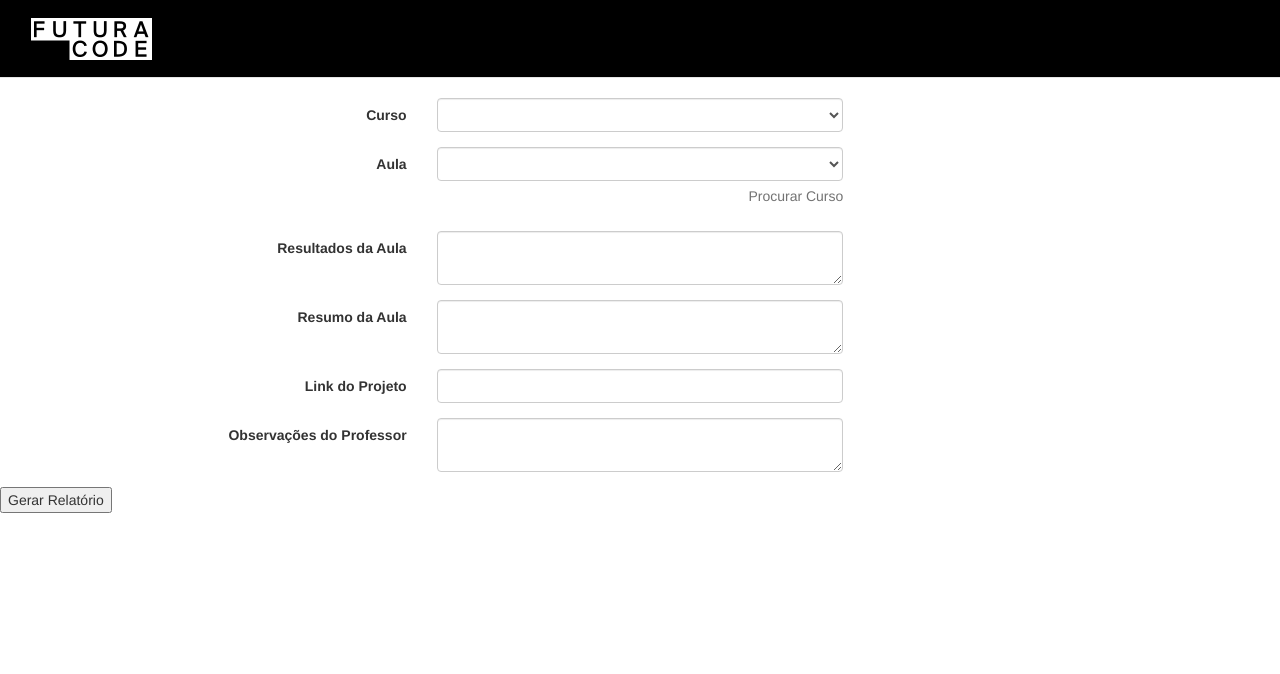
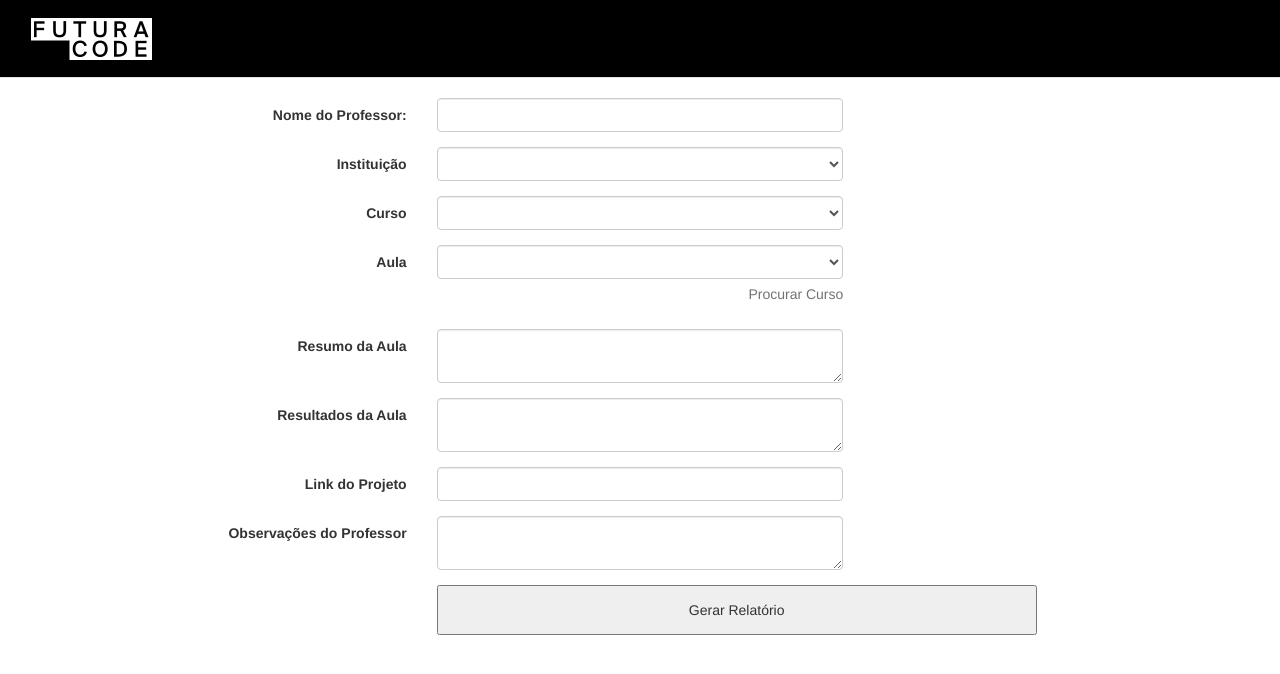
Before and after one commit to GuiTadeu/FCReport, a Django app: page / in a window 1280 px wide. Shown: the top 674 px of the page. Run offline with Django 3.2, Linux system fonts and the light colour scheme; some libraries are stand-ins or nearby versions.

Commit message:
Instituições e Nome do Professor

```diff
--- a/Relatorio/generatorPDF/templates/generatorPDF/index.html
+++ b/Relatorio/generatorPDF/templates/generatorPDF/index.html
@@ -21,6 +21,37 @@
 
             <!-- Form Name -->
             <legend style="background-color: #000000;"><img src="{% static 'img/logo.png'%}"></legend>
+
+            <!-- Professor -->
+            <div class="form-group">
+              <label class="col-md-4 control-label" for="textinput">Nome do Professor:</label>
+              <div class="col-md-4">
+                <input name="link" type="text" placeholder="" class="form-control input-md">
+              </div>
+            </div>
+
+
+            <!-- Select Basic -->
+            <div class="form-group">
+              <label class="col-md-4 control-label" for="selectbasic">Instituição</label>
+              <div class="col-md-4">
+                <select name="instituicao" class="form-control">
+                  <option></option>
+                  <option>Futura Code</option>
+                  <option>Aubrick Vieira</option>
+                  <option>Aubrick Jesuino</option>
+                  <option>Beit Yaacov</option>
+                  <option>PlayPen</option>
+                  <option>Palmares</option>
+                  <option>Nova Era</option>
+                  <option>Iavne</option>
+                  <option>Stance Dual</option>
+                  <option>BIS</option>
+                  <option>Nossa Senhora do Rosário</option>
+                  <option>Nossa Senhora das Dores</option>
+                </select>
+              </div>
+            </div>
 
             <!-- Select Basic -->
             <div class="form-group">
@@ -46,7 +77,15 @@
                   <option>4</option>
                   <option>5</option>
                 </select>
-                <span class="help-block" align="right" onclick="buscaCurso()" style="cursor: pointer;">Procurar Curso</span>
+                <span class="help-block" align="right" onclick="buscaCurso()" style="cursor: pointer; float: right;">Procurar Curso</span>
+              </div>
+            </div>
+
+            <!-- Textarea: Resumo da Aula -->
+            <div class="form-group">
+              <label class="col-md-4 control-label" for="textarea">Resumo da Aula</label>
+              <div class="col-md-4">
+                <textarea class="form-control" name="resumo"></textarea>
               </div>
             </div>
 
@@ -58,13 +97,7 @@
               </div>
             </div>
 
-            <!-- Textarea: Resumo da Aula -->
-            <div class="form-group">
-              <label class="col-md-4 control-label" for="textarea">Resumo da Aula</label>
-              <div class="col-md-4">
-                <textarea class="form-control" name="resumo"></textarea>
-              </div>
-            </div>
+
 
             <!-- Text input: Link do Projeto-->
             <div class="form-group">
@@ -83,7 +116,15 @@
               </div>
             </div>
 
-            <button>Gerar Relatório</button>
+            <div class="form-group">
+              <label class="col-md-4 control-label" for="textarea"></label>
+              <div class="col-md-4">
+                <button style="float: center; width: 600px; height: 50px;">Gerar Relatório</button>
+              </div>
+            </div>
+
+
+
 
             </fieldset>
         </form>
```
